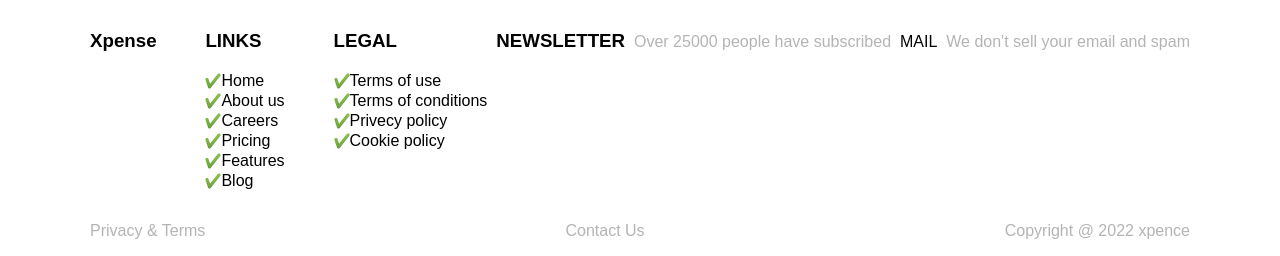
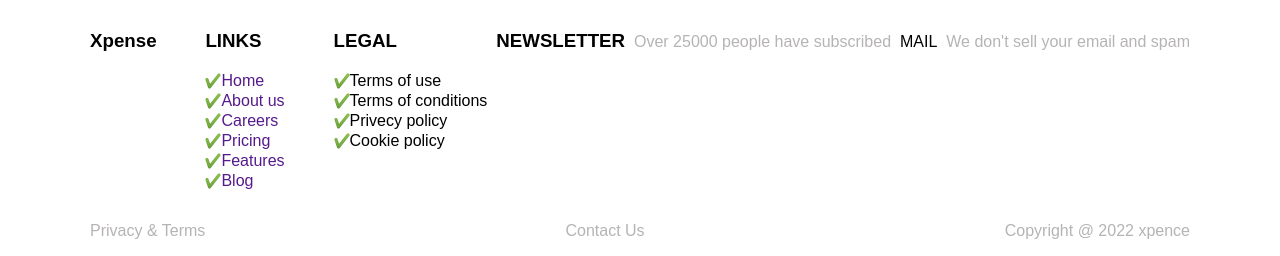
Before and after one commit to SIRIEZ-Axel/Landind-page, a plain HTML site: page index.html in a window 1280 px wide. Shown: the part 3509-3765 px from the top of the page. Drawn offline with Linux system fonts and the light colour scheme; files whose address does not match are found by name.

Commit message:
dernier push

```diff
--- a/css/style.css
+++ b/css/style.css
@@ -1,5 +1,4 @@
 body {
-
     max-width: 1100px;
     margin: 0 auto;
     font-family: Arial, Helvetica, sans-serif;
--- a/index.html
+++ b/index.html
@@ -150,12 +150,12 @@
             <h3>Xpense</h3>
             <ul>
                     <h3>LINKS</h3>
-                    <li>Home</li>
-                    <li>About us</li>
-                    <li>Careers</li>
-                    <li>Pricing</li>
-                    <li>Features</li>
-                    <li>Blog</li>
+                    <li><a href="">Home</a></li>
+                    <li><a href="">About us</a></li>
+                    <li><a href="">Careers</a></li>
+                    <li><a href="">Pricing</a></li>
+                    <li><a href="">Features</a></li>
+                    <li><a href="">Blog</a></li>
                 </ul>
                 <ul>
                     <h3>LEGAL</h3>
```
